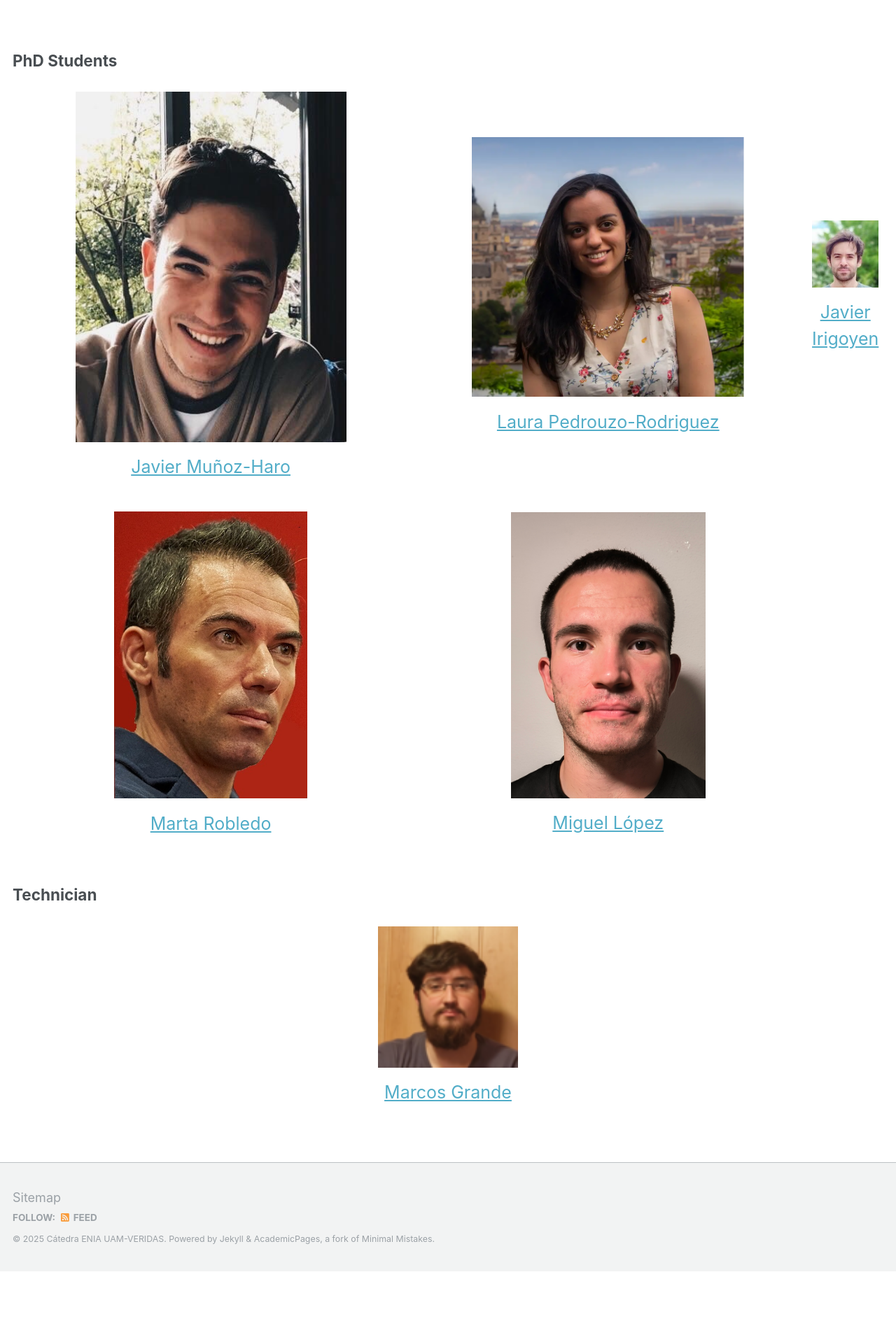
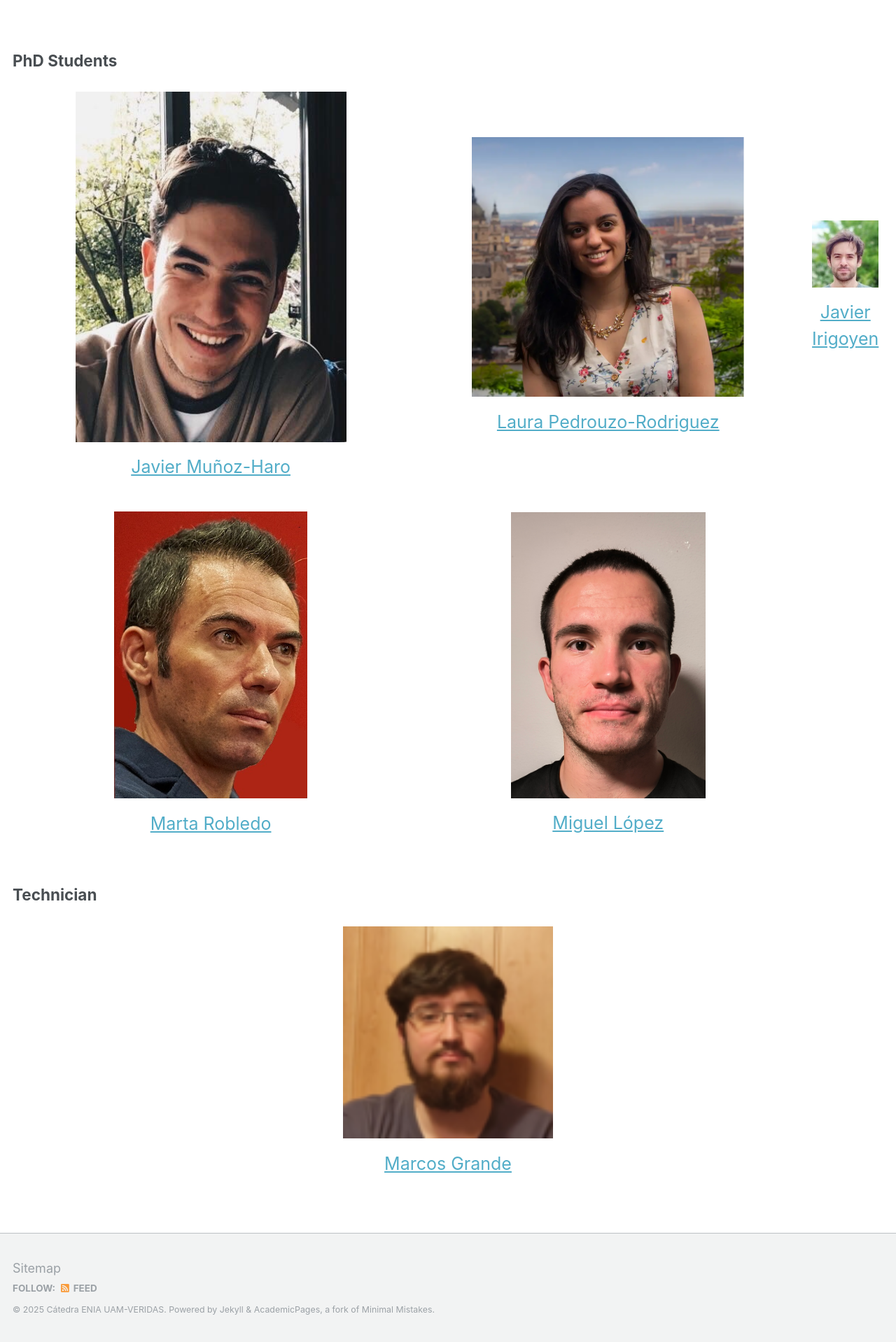
Before and after one commit to catedraeniauam/catedraeniauam.github.io, a Jekyll site: the page built from _pages/team.md, in a window 1280 px wide. Shown: the part 1800-3718 px from the top of the page at 70% size. Built offline with Jekyll 4.4.1, drawn with Linux system fonts in a browser that asks for light colours; before the commit the page ends 3617 px from its top, so only the background shows below that.

Commit message:
mi carita mas grande

```diff
--- a/_pages/team.md
+++ b/_pages/team.md
@@ -121,7 +121,7 @@ Technician
     <tr>
       <td>
         <div>
-          <p align="center"><img src="https://catedraeniauam.github.io/images/marcos.png" style="width:200px"></p>
+          <p align="center"><img src="https://catedraeniauam.github.io/images/marcos.png" style="width:300px"></p>
           <p align="center"><a class="nombre" href="">Marcos Grande</a></p>
         </div>
       </td>
```
